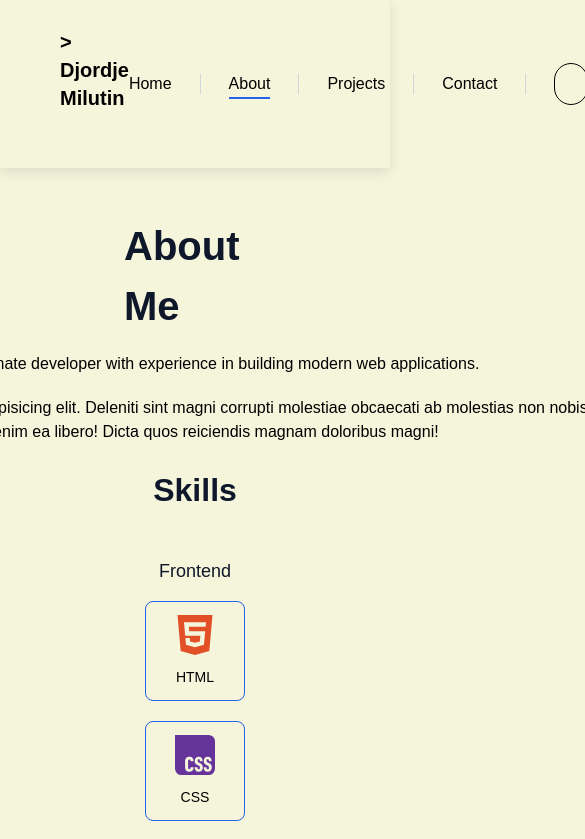
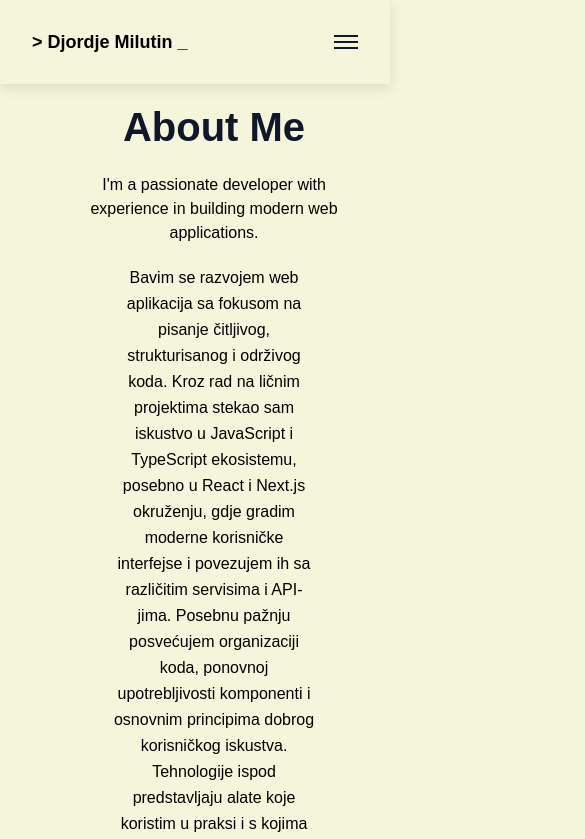
Before and after one commit to Djolee1389/Portfolio, a Next.js app: page /about in a window 390 px wide. Shown: the top 839 px of the page, 585 px wide, since content can reach past the window. Built offline with nearby package versions, Linux system fonts and the light colour scheme; some icons are missing.

Commit message:
Added responsiveness and burger menu for smaller screen sizes

```diff
--- a/app/about/page.tsx
+++ b/app/about/page.tsx
@@ -15,38 +15,50 @@ const groupedTechnologies: GroupedTechnologies = TechnologiesList.reduce(
 
 export default function About() {
   return (
-    <section className="flex flex-col items-center justify-center ">
+    <div>
+      <section className="min-h-screen flex flex-col items-center justify-center px-20 ">
         <h1 className=" mb-4">About Me</h1>
-      <div className=" w-5xl text-center space-y-5 ">
+        <div className="  text-center space-y-5 ">
           <p className="">
             I'm a passionate developer with experience in building modern web
             applications.
           </p>
-        <p>
-          Lorem ipsum dolor sit amet consectetur adipisicing elit. Deleniti sint magni corrupti molestiae obcaecati ab molestias non nobis ex perspiciatis, porro enim ea libero! Dicta quos reiciendis magnam doloribus magni!
+          <p className="w-3/4 mx-auto text-l leading-relaxed ">
+            Bavim se razvojem web aplikacija sa fokusom na pisanje čitljivog,
+            strukturisanog i održivog koda. Kroz rad na ličnim projektima stekao
+            sam iskustvo u JavaScript i TypeScript ekosistemu, posebno u React i
+            Next.js okruženju, gdje gradim moderne korisničke interfejse i
+            povezujem ih sa različitim servisima i API-jima. Posebnu pažnju
+            posvećujem organizaciji koda, ponovnoj upotrebljivosti komponenti i
+            osnovnim principima dobrog korisničkog iskustva. Tehnologije ispod
+            predstavljaju alate koje koristim u praksi i s kojima kontinuirano
+            unapređujem svoje znanje kroz nove projekte i učenje.
           </p>
         </div>
+      </section>
+      <section className="mb-20">
+        <div className="flex flex-col items-center mt-">
+          <h2 className="mb-6">Skills</h2>
 
-      <div className="flex flex-col items-center mt-6">
-        <h2 className="text-xl font-semibold mb-6">Skills</h2>
-
-       <div className="w-full flex flex-wrap items-center justify-center">
+          <div className="w-full flex flex-wrap items-center justify-center px-30 md:px-0 ">
             {Object.entries(groupedTechnologies).map(([category, techs]) => (
               <div
                 key={category}
                 className="mx-10 my-5 flex items-center flex-col "
               >
-              <h3 className="text-lg font-medium mb-4 capitalize">{category}</h3>
+                <h3 className="text-lg font-medium mb-4 capitalize">
+                  {category}
+                </h3>
                 <div className="flex flex-wrap gap-5 justify-center">
                   {techs.map((tech) => (
                     <div
                       key={tech.id}
-                    className="flex flex-col items-center justify-center border w-25 aspect-square rounded-lg border-(--accent) hover:scale-110 transform transition-transform duration-200 hover:border-(--accent-hover) hover:bg-(--surface)"
+                      className="flex flex-col items-center justify-center border w-25 aspect-square rounded-lg border-(--accent) hover:scale-110 transform transition-transform duration-200 hover:border-(--accent-hover) hover:bg-(--surface) "
                     >
                       <img
                         src={tech.imgLink}
                         alt={tech.name}
-                      className="w-10 h-10 mb-3"
+                        className="w-10 aspect-square mb-3 "
                         style={{ filter: tech.filter }}
                       />
                       <span className="text-sm">{tech.name}</span>
@@ -58,5 +70,6 @@ export default function About() {
           </div>
         </div>
       </section>
+    </div>
   );
 }
--- a/app/layout.tsx
+++ b/app/layout.tsx
@@ -2,6 +2,7 @@ import type { Metadata } from "next";
 import Navbar from "../components/navbar";
 import "./globals.css";
 import { Providers } from "./providers";
+import { Footer } from "@/components/Footer";
 
 export const metadata: Metadata = {
   title: "Djordje Milutin | Portfolio",
@@ -15,13 +16,14 @@ export default function RootLayout({
 }>) {
   return (
     <html lang="en" suppressHydrationWarning>
-      <body className="bg-background relative">
+      <body>
         <Providers>
           <Navbar />
           {/* <div className="ab"></div> */}
-          <main className=" mx-25 my-5 px-6 py-7 ">
+          <main className="min-h-screen flex ">
             {children}
           </main>
+          <Footer />
         </Providers>
       </body>
     </html>
--- a/app/page.tsx
+++ b/app/page.tsx
@@ -4,23 +4,25 @@ import ButtonLinks from "@/components/ButtonLinks";
 
 export default function Home() {
   return (
-    <section className=" flex items-center px-20 py-4 gap- " >
-      <div className=" p-4">
-        <h1 className="font-bold mb-2 ">Djordje Milutin</h1>
-        <p className="text-lg  mb-10 text-(--secondary)">Web Developer</p>
-        <p className="mb-6 " style={{textWrap:"balance"}}>
-          I design and build web interfaces focused on clarity and performance.
-          This site showcases selected projects, contact details and more about
-          my work.
-        </p>
+    <section className=" flex flex-col items-center justify-between w-full px-20 md:flex-row sm:gap-10">
+      <div className="flex justify-center items-center flex-col h-screen md:w-1/2 md:h-full md:items-start">
+        <h1 className=" mb-2 ">Djordje Milutin</h1>
+       <div className="flex flex-col items-center md:items-start">
+          <p className="text-lg  mb-10 text-(--secondary)">Web Developer</p>
+          <p className="mb-6 text-center md:text-start" style={{ textWrap: "balance" }}>
+            I design and build web interfaces focused on clarity and performance.
+            This site showcases selected projects, contact details and more about
+            my work.
+          </p>
+       </div>
 
         <div className="flex flex-wrap gap-3">
           <ButtonLinks text="View Projects" />
-          <ButtonLinks text="About me"/>
+          <ButtonLinks text="About me" />
         </div>
       </div>
 
-      <div className="w-90 bg-emerald-700">
+      <div className="w-90">
         <img
           src="/images/icons/gt.svg"
           alt="Profile Picture"
--- /dev/null
+++ b/components/BurgerMenu.tsx
@@ -0,0 +1,102 @@
+"use client";
+import React, { useEffect, useState } from "react";
+import Link from "next/link";
+import { usePathname } from "next/navigation";
+import ThemeSwitch from "./ThemeSwitch";
+
+export const BurgerMenu = () => {
+  const [isOpen, setIsOpen] = useState(false);
+  const pathname = usePathname();
+
+  const isActive = (href: string) => {
+    if (href === "/") {
+      return pathname === "/";
+    }
+    return pathname.startsWith(href);
+  };
+
+  const toggleMenu = () => setIsOpen(!isOpen);
+
+  // lock body scroll when menu is open
+  useEffect(() => {
+    if (typeof window === "undefined") return;
+    if (isOpen) {
+      document.body.style.overflow = "hidden";
+    } else {
+      document.body.style.overflow = "";
+    }
+
+    return () => {
+      document.body.style.overflow = "";
+    };
+  }, [isOpen]);
+
+  return (
+    <div>
+      <button
+        onClick={toggleMenu}
+        aria-label={isOpen ? "Close menu" : "Open menu"}
+        title={isOpen ? "Close menu" : "Open menu"}
+        onKeyDown={(e) => {
+          if (e.key === "Escape") setIsOpen(false);
+        }}
+        className="relative z-50 flex flex-col gap-1 "
+      >
+        <span
+          className={`block w-6 h-0.5 bg-(--primary) transition-all transform ${
+            isOpen ? "rotate-45 translate-y-2" : ""
+          }`}
+        ></span>
+        <span
+          className={`block w-6 h-0.5 bg-(--primary) transition-all transform ${
+            isOpen ? "opacity-0" : ""
+          }`}
+        ></span>
+        <span
+          className={`block w-6 h-0.5 bg-(--primary) transition-all transform ${
+            isOpen ? "-rotate-45 -translate-y-1" : ""
+          }`}
+        ></span>
+      </button>
+
+      {isOpen && (
+        <div className="fixed inset-0 pt-20 bg-(--background) z-40 flex flex-col justify-between p-6">
+          <div className="flex flex-col gap-6">
+            <Link
+              href="/"
+              className={`nav-link ${isActive("/") ? "active" : ""}`}
+              onClick={() => setIsOpen(false)}
+            >
+              Home
+            </Link>
+            <Link
+              href="/about"
+              className={`nav-link ${isActive("/about") ? "active" : ""}`}
+              onClick={() => setIsOpen(false)}
+            >
+              About
+            </Link>
+            <Link
+              href="/projects"
+              className={`nav-link ${isActive("/projects") ? "active" : ""}`}
+              onClick={() => setIsOpen(false)}
+            >
+              Projects
+            </Link>
+            <Link
+              href="/contact"
+              className={`nav-link ${isActive("/contact") ? "active" : ""}`}
+              onClick={() => setIsOpen(false)}
+            >
+              Contact
+            </Link>
+          </div>
+
+          <div className="mt-6">
+            <ThemeSwitch />
+          </div>
+        </div>
+      )}
+    </div>
+  );
+};
--- /dev/null
+++ b/components/Footer.tsx
@@ -0,0 +1,11 @@
+import React from 'react'
+
+export const Footer = () => {
+  return (
+    <footer className="w-full py-5 flex justify-center items-center border-t mt-10">
+      <p className="text-sm text-(--secondary)">
+        © {new Date().getFullYear()} Djordje Milutin. All rights reserved.
+      </p>
+    </footer>
+  )
+}
--- a/components/navbar.tsx
+++ b/components/navbar.tsx
@@ -2,6 +2,7 @@
 import Link from "next/link";
 import { usePathname } from "next/navigation";
 import ThemeSwitch from "../components/ThemeSwitch";
+import { BurgerMenu } from "./BurgerMenu";
 
 export default function Navbar() {
   const pathname = usePathname();
@@ -14,11 +15,11 @@ export default function Navbar() {
   };
 
   return (
-    <nav className="w-full sticky top-0 flex justify-between items-center px-15 py-7 z-50">
-      <span className="font-bold text-xl">
+    <nav className="w-full sticky top-0 flex justify-between items-center px-8 py-7 z-50 sm:px-15">
+      <span className="font-bold text-lg sm:text-xl">
         {">"} Djordje Milutin <span className="blink">{"_"}</span>
       </span>
-      <div className="space-x-7 flex items-center">
+      <div className="space-x-5  items-center hidden md:flex">
         <Link href="/" className={`nav-link ${isActive("/") ? "active" : ""}`}>
           Home
         </Link>
@@ -46,6 +47,9 @@ export default function Navbar() {
         <span className="w-px h-5 bg-gray-300 dark:bg-gray-600"></span>
         <ThemeSwitch />
       </div>
+      <div className="md:hidden">
+        <BurgerMenu />
+      </div>
     </nav>
   );
 }
```
Lines whose indentation alone changed are shown as unchanged.
